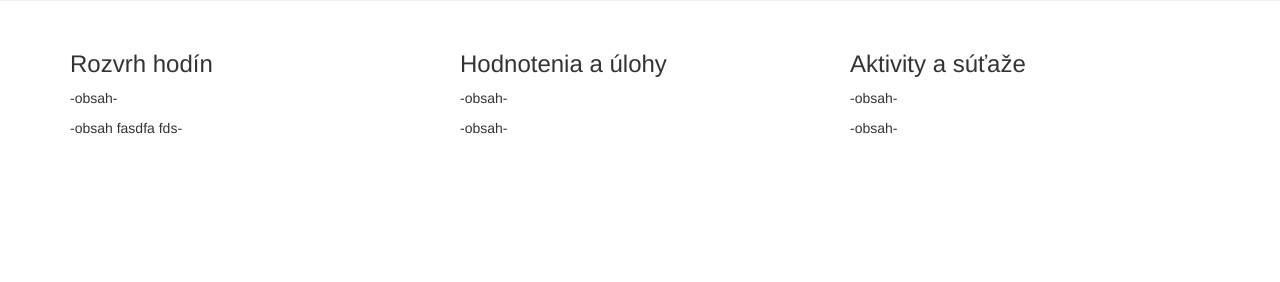
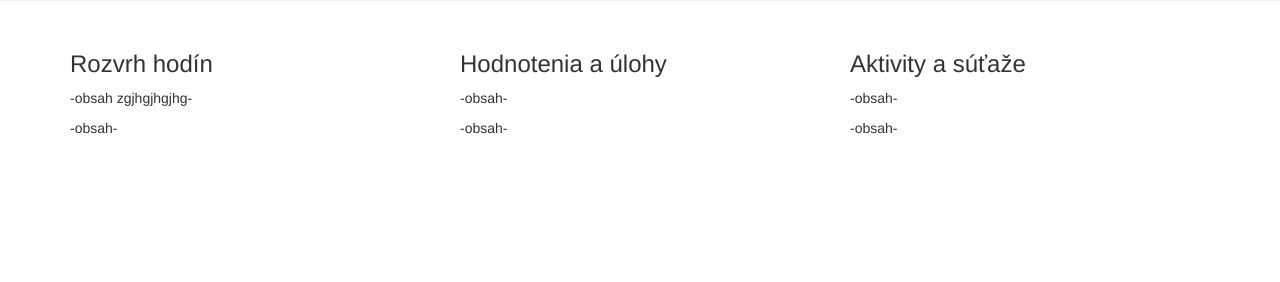
Before and after one commit to VeronikaMo/schoolpr, a PHP site: page / in a window 1280 px wide. Shown: the part 239-521 px from the top of the page. Run offline with PHP 8.4, Linux system fonts and the light colour scheme; some libraries are stand-ins or nearby versions.

Commit message:
upadate
sdfs

```diff
--- a/index.php
+++ b/index.php
@@ -19,8 +19,8 @@
         <div class="row">
             <div class="col-sm-4">
                 <h3>Rozvrh hodín</h3>
+                <p>-obsah zgjhgjhgjhg-</p>
                 <p>-obsah-</p>
-                <p>-obsah fasdfa fds-</p>
             </div>
             <div class="col-sm-4">
                 <h3>Hodnotenia a úlohy</h3>
```
